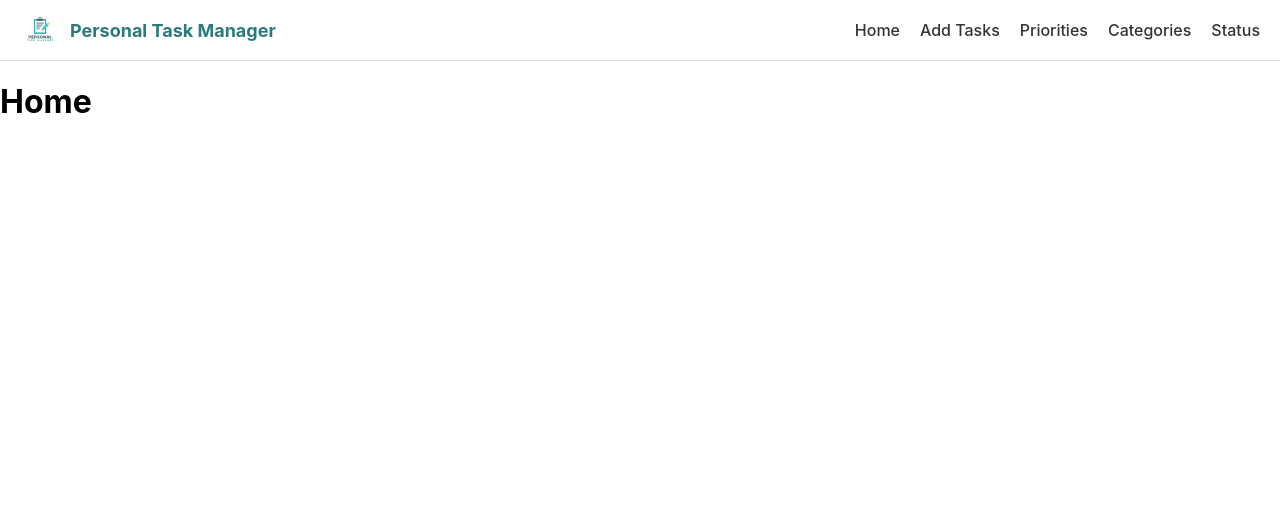
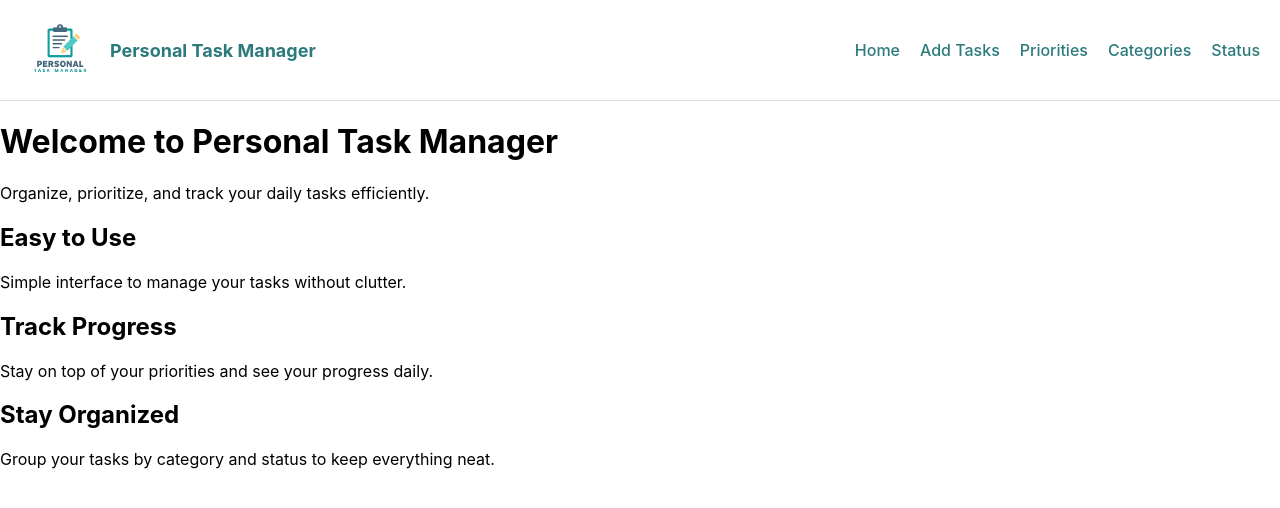
Before and after one commit to noorjanajreh2006-create/Personal-Task-Manager-WEB, a React (Create React App) app: page / in a window 1280 px wide. Shown: the top 508 px of the page. Built offline with nearby package versions, Linux system fonts and the light colour scheme.

Commit message:
Edit routes connection

```diff
--- a/src/App.js
+++ b/src/App.js
@@ -1,5 +1,11 @@
 import { BrowserRouter, Routes, Route } from "react-router-dom";
 import Navbar from "./components/Navbar";
+
+import Home from "./Pages/Home";
+import AddTasks from "./Pages/Add task";
+import Priorities from "./Pages/Priorities";
+import Categories from "./Pages/Categories ";
+import Status from "./Pages/Status";
 
 function App() {
     return (
@@ -7,11 +13,11 @@ function App() {
             <Navbar />
 
             <Routes>
-                <Route path="/" element={<h1>Home</h1>} />
-                <Route path="/add-task" element={<h1>Add Tasks</h1>} />
-                <Route path="/priorities" element={<h1>Priorities</h1>} />
-                <Route path="/categories" element={<h1>Categories</h1>} />
-                <Route path="/status" element={<h1>Status</h1>} />
+                <Route path="/" element={<Home />} />
+                <Route path="/add-task" element={<AddTasks />} />
+                <Route path="/priorities" element={<Priorities />} />
+                <Route path="/categories" element={<Categories />} />
+                <Route path="/status" element={<Status />} />
             </Routes>
         </BrowserRouter>
     );
--- a/src/Pages/Home.jsx
+++ b/src/Pages/Home.jsx
@@ -0,0 +1,27 @@
+const Home = () => {
+  return (
+    <div className="home-page">
+      <header className="home-header">
+        <h1>Welcome to Personal Task Manager</h1>
+        <p>Organize, prioritize, and track your daily tasks efficiently.</p>
+      </header>
+
+      <section className="features">
+        <div className="feature-card">
+          <h2>Easy to Use</h2>
+          <p>Simple interface to manage your tasks without clutter.</p>
+        </div>
+        <div className="feature-card">
+          <h2>Track Progress</h2>
+          <p>Stay on top of your priorities and see your progress daily.</p>
+        </div>
+        <div className="feature-card">
+          <h2>Stay Organized</h2>
+          <p>Group your tasks by category and status to keep everything neat.</p>
+        </div>
+      </section>
+    </div>
+  );
+};
+
+export default Home;
--- a/src/components/Navbar.jsx
+++ b/src/components/Navbar.jsx
@@ -34,8 +34,8 @@ const styles = {
     gap: "10px",
   },
   logo: {
-    width: "40px",
-    height: "40px",
+    width: "80px",
+    height: "80px",
   },
   title: {
     fontWeight: "bold",
@@ -51,7 +51,7 @@ const styles = {
   },
   link: {
     textDecoration: "none",
-    color: "#333",
+    color: "#2c7a7b",
     fontWeight: "500",
   },
 };
```
Also changed, not shown: src/Pages/Home page/Home.jsx (deleted).
